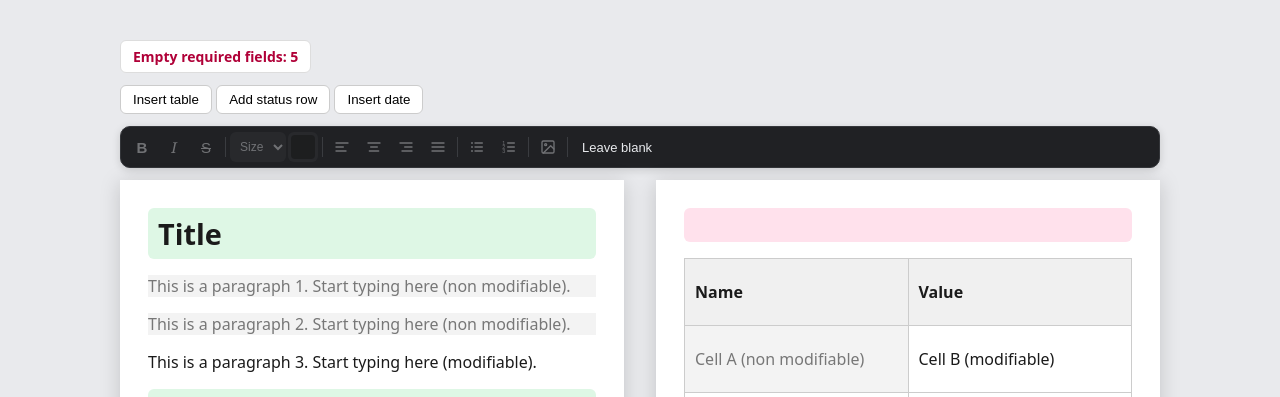
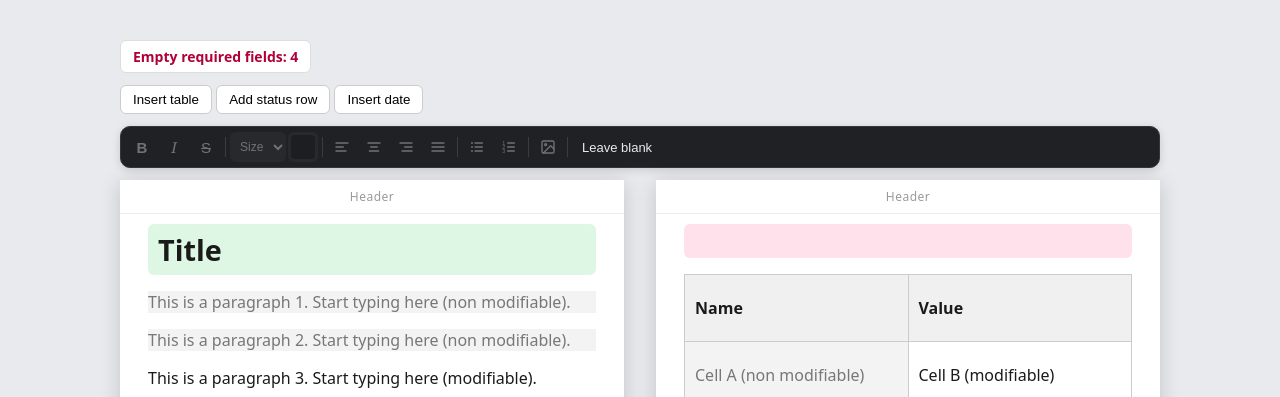
Before and after one commit to royyandzakiy/tiptap-dynamic-docs, a website built with Vite: page index.html in a window 1280 px wide. Shown: the top 397 px of the page. Built offline with nearby package versions, Linux system fonts and the light colour scheme; what @tiptap/extension-color would draw is missing.

Commit message:
added header footer

```diff
--- a/index.html
+++ b/index.html
@@ -13,7 +13,15 @@
         <button id="add-status-row">Add status row</button>
         <button id="insert-date">Insert date</button>
       </div>
-      <div id="editor"></div>
+      <div class="page-area">
+        <div id="editor"></div>
+        <div class="page-furniture" aria-hidden="true">
+          <div class="pf pf-top pf-left">Header</div>
+          <div class="pf pf-top pf-right">Header</div>
+          <div class="pf pf-bottom pf-left">Page 1</div>
+          <div class="pf pf-bottom pf-right">Page 2</div>
+        </div>
+      </div>
     </div>
     <script type="module" src="/src/main.js"></script>
   </body>
--- a/src/main.js
+++ b/src/main.js
@@ -329,7 +329,7 @@ bubbleEl.innerHTML = `
   </div>
 `
 // Mount the formatting toolbar as a fixed bar (always visible) above the editor.
-document.querySelector('#editor').before(bubbleEl)
+document.querySelector('.page-area').before(bubbleEl)
 
 // Makes a node "trackable" simply by adding class="track" to it (works on any
 // of these node types — paragraphs, headings, table cells, ...).
@@ -439,8 +439,7 @@ const editor = new Editor({
     <p data-locked="true">This is a paragraph 1. Start typing here (non modifiable).</p>
     <p data-locked="true">This is a paragraph 2. Start typing here (non modifiable).</p>
     <p>This is a paragraph 3. Start typing here (modifiable).</p>
-    <p class="track"><img src="https://lmesh.eu/wp-content/uploads/2026/04/ISO-27001-Logo-500x500-1.webp" /></p>
-    <p class="track"></p>
+    <p class="track"><img src="https://framerusercontent.com/images/5z5l6LSUfSupJ1D0llqAx0zO7II.png?width=143&height=161" /></p>
     <p class="track"></p>
     <table>
       <tbody>
--- a/src/style.css
+++ b/src/style.css
@@ -4,6 +4,8 @@
   --page-h: 620px; /* height each "page" can hold before content spills right */
   --page-margin: 28px; /* inner whitespace inside each page (all 4 sides) */
   --page-gap: 32px; /* grey gutter shown between the two pages */
+  --page-header-h: 34px; /* header band at the top of each page */
+  --page-footer-h: 30px; /* footer band at the bottom of each page */
 }
 
 body {
@@ -44,8 +46,10 @@ body {
   height: var(--page-h);
   /* padding = each page's inner margin; the column-gap bundles the right
      margin of the left page + the grey gutter + the left margin of the right
-     page, so content never touches a page edge. */
-  padding: var(--page-margin);
+     page, so content never touches a page edge. Top/bottom padding also
+     reserves room for the header/footer bands so content can't overlap them. */
+  padding: calc(var(--page-header-h) + 10px) var(--page-margin)
+    calc(var(--page-footer-h) + 10px);
   column-count: 2;
   column-gap: calc(var(--page-gap) + 2 * var(--page-margin));
   column-fill: auto;
@@ -57,6 +61,54 @@ body {
     linear-gradient(#fff, #fff) right top / calc(50% - var(--page-gap) / 2) 100%
       no-repeat;
   filter: drop-shadow(0 3px 10px rgba(0, 0, 0, 0.16));
+}
+
+/* Per-page header/footer: a non-editable overlay sitting over each page's top
+   and bottom bands. pointer-events:none lets clicks pass through to the editor.
+   Each label spans one page's width (matching the white panel) so it never
+   crosses the gutter. */
+.page-area {
+  position: relative;
+}
+
+.page-furniture {
+  position: absolute;
+  inset: 0;
+  pointer-events: none;
+}
+
+.pf {
+  position: absolute;
+  box-sizing: border-box;
+  display: flex;
+  align-items: center;
+  justify-content: center;
+  padding: 0 var(--page-margin);
+  font-size: 12px;
+  letter-spacing: 0.04em;
+  color: #9a9a9a;
+}
+
+.pf-left {
+  left: 0;
+  width: calc(50% - var(--page-gap) / 2);
+}
+
+.pf-right {
+  right: 0;
+  width: calc(50% - var(--page-gap) / 2);
+}
+
+.pf-top {
+  top: 0;
+  height: var(--page-header-h);
+  border-bottom: 1px solid #ececec;
+}
+
+.pf-bottom {
+  bottom: 0;
+  height: var(--page-footer-h);
+  border-top: 1px solid #ececec;
 }
 
 /* Keep these blocks whole — move to the next column instead of splitting. */
```
